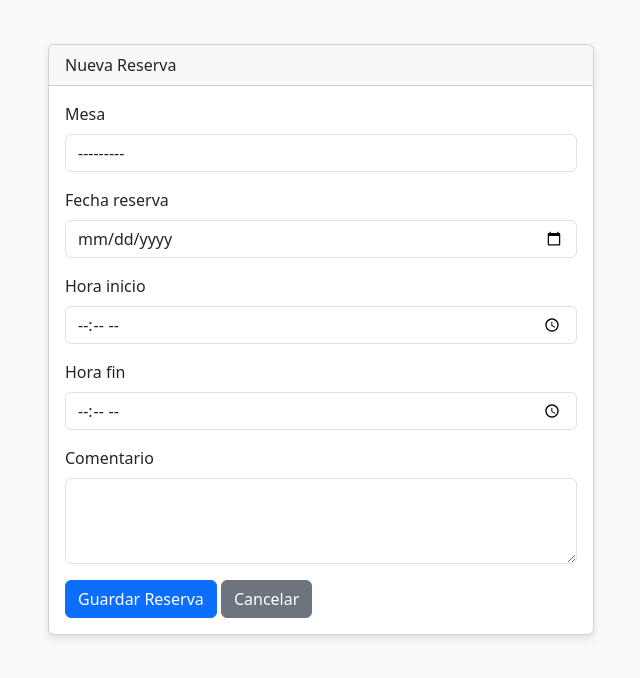
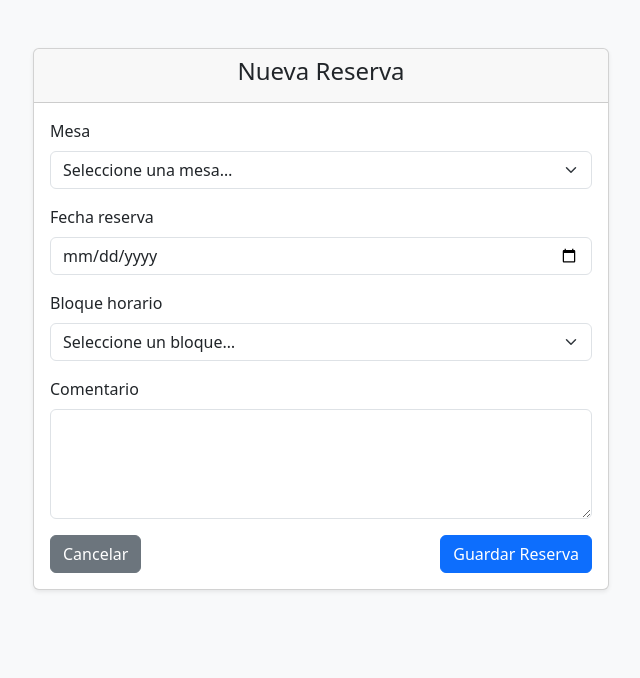
Before and after one commit to PabloUrra2233/grupo4_taller_de_integracion1_s3, a Django app: page /reservas/crear/ in a window 1280 px wide. Shown: the part 56-734 px from the top of the page, without its empty margins (319-959 px from the left). Run offline with Django 5.2, Linux system fonts and the light colour scheme; the visitor is signed in with stand-in values (Sample User, id 1); data that the repository does not hold is empty.

Commit message:
commit basura
aaaaaaaaa

```diff
--- a/reserva_mesas/urls.py
+++ b/reserva_mesas/urls.py
@@ -5,8 +5,9 @@ from . import views
 urlpatterns = [
     path('admin/', admin.site.urls),
     path('', views.home, name='home'),
-    path('', include('usuarios.urls')),
-    path('', include('mesas.urls')),
-    path('', include('reservas.urls')),
-    path('', include('accesos.urls')),
+
+    path('usuarios/', include('usuarios.urls')),
+    path('mesas/', include('mesas.urls')),
+    path('reservas/', include('reservas.urls')),
+    path('accesos/', include('accesos.urls')),
 ]
--- a/reservas/forms.py
+++ b/reservas/forms.py
@@ -1,44 +1,57 @@
 from django import forms
-from .models import Reserva
-from django.core.exceptions import ValidationError
-from django.db.models import Q
+from .models import Reserva, BloqueHorario, DisponibilidadSala
+from mesas.models import Mesa
+import datetime
+
 
 class ReservaForm(forms.ModelForm):
     class Meta:
         model = Reserva
-        fields = ['mesa', 'fecha_reserva', 'hora_inicio', 'hora_fin', 'comentario']
-        widgets = {
-            'fecha_reserva': forms.DateInput(attrs={'type': 'date', 'class': 'form-control'}),
-            'hora_inicio': forms.TimeInput(attrs={'type': 'time', 'class': 'form-control'}),
-            'hora_fin': forms.TimeInput(attrs={'type': 'time', 'class': 'form-control'}),
-            'mesa': forms.Select(attrs={'class': 'form-control'}),
-            'comentario': forms.Textarea(attrs={'class': 'form-control', 'rows': 3}),
-        }
+        fields = ["mesa", "fecha_reserva", "bloque", "comentario"]
+
+    def __init__(self, *args, **kwargs):
+        super().__init__(*args, **kwargs)
+
+        # Ordenar opciones de mesas y bloques
+        self.fields["mesa"].queryset = Mesa.objects.filter(activa=True).select_related("sala")
+        self.fields["mesa"].label_from_instance = lambda obj: f"{obj.sala.nombre} – Mesa {obj.numero_mesa}"
+        self.fields["bloque"].queryset = BloqueHorario.objects.all().order_by("hora_inicio")
+        self.fields["fecha_reserva"].widget.input_type = "date"
 
     def clean(self):
         cleaned_data = super().clean()
-        mesa = cleaned_data.get('mesa')
-        fecha = cleaned_data.get('fecha_reserva')
-        inicio = cleaned_data.get('hora_inicio')
-        fin = cleaned_data.get('hora_fin')
+        mesa = cleaned_data.get("mesa")
+        fecha = cleaned_data.get("fecha_reserva")
+        bloque = cleaned_data.get("bloque")
 
-        if inicio and fin and inicio >= fin:
-            raise ValidationError("La hora de inicio debe ser anterior a la hora de fin.")
+        if not (mesa and fecha and bloque):
+            return cleaned_data
 
-        if mesa and fecha and inicio and fin:
-            # Check for overlaps
-            # Overlap if: (StartA < EndB) and (EndA > StartB)
-            overlaps = Reserva.objects.filter(
-                mesa=mesa,
-                fecha_reserva=fecha
-            ).filter(
-                Q(hora_inicio__lt=fin) & Q(hora_fin__gt=inicio)
+        # 1) Verificar que la sala tenga disponibilidad ese día y bloque
+        dia_semana = fecha.weekday()  # 0=lunes ... 6=domingo
+        sala = mesa.sala
+        existe_dispo = DisponibilidadSala.objects.filter(
+            sala=sala,
+            bloque=bloque,
+            dia_semana=dia_semana,
+            activa=True,
+        ).exists()
+
+        if not existe_dispo:
+            raise forms.ValidationError(
+                "La sala de esa mesa no tiene disponibilidad para ese día y bloque horario."
             )
 
-            if self.instance.pk:
-                overlaps = overlaps.exclude(pk=self.instance.pk)
+        # 2) Evitar doble reserva de la misma mesa en mismo bloque/fecha
+        ya_reservada = Reserva.objects.filter(
+            mesa=mesa,
+            fecha_reserva=fecha,
+            bloque=bloque,
+        ).exists()
 
-            if overlaps.exists():
-                raise ValidationError("La mesa ya está reservada en ese horario.")
+        if ya_reservada:
+            raise forms.ValidationError(
+                "La mesa ya está reservada en ese horario."
+            )
 
         return cleaned_data
--- a/reservas/models.py
+++ b/reservas/models.py
@@ -1,15 +1,69 @@
+from django.conf import settings
 from django.db import models
-from django.conf import settings
-from mesas.models import Mesa
+from mesas.models import Mesa, Sala
+
+
+class BloqueHorario(models.Model):
+    hora_inicio = models.TimeField()
+    hora_fin = models.TimeField()
+
+    class Meta:
+        ordering = ["hora_inicio"]
+
+    def __str__(self):
+        return f"{self.hora_inicio.strftime('%H:%M')} – {self.hora_fin.strftime('%H:%M')}"
+
+
+class DisponibilidadSala(models.Model):
+    """
+    Define en qué días y bloques una sala está disponible.
+    dia_semana: 0=Lunes ... 6=Domingo
+    """
+    DIA_SEMANA_CHOICES = [
+        (0, "Lunes"),
+        (1, "Martes"),
+        (2, "Miércoles"),
+        (3, "Jueves"),
+        (4, "Viernes"),
+        (5, "Sábado"),
+        (6, "Domingo"),
+    ]
+
+    sala = models.ForeignKey(Sala, on_delete=models.CASCADE, related_name="disponibilidades")
+    bloque = models.ForeignKey(BloqueHorario, on_delete=models.CASCADE, related_name="disponibilidades")
+    dia_semana = models.IntegerField(choices=DIA_SEMANA_CHOICES)
+    activa = models.BooleanField(default=True)
+
+    class Meta:
+        unique_together = ("sala", "bloque", "dia_semana")
+        ordering = ["sala__nombre", "dia_semana", "bloque__hora_inicio"]
+
+    def __str__(self):
+        return f"{self.sala} – {self.get_dia_semana_display()} – {self.bloque}"
+
+
+class EstadoReserva(models.TextChoices):
+    PENDIENTE = "pendiente", "Pendiente"
+    CONFIRMADA = "confirmada", "Confirmada"
+    CANCELADA = "cancelada", "Cancelada"
+
 
 class Reserva(models.Model):
     usuario = models.ForeignKey(settings.AUTH_USER_MODEL, on_delete=models.CASCADE)
-    mesa = models.ForeignKey(Mesa, on_delete=models.CASCADE)
+    mesa = models.ForeignKey(Mesa, on_delete=models.CASCADE, related_name="reservas")
     fecha_reserva = models.DateField()
-    hora_inicio = models.TimeField()
-    hora_fin = models.TimeField()
+    bloque = models.ForeignKey(BloqueHorario, on_delete=models.CASCADE, related_name="reservas")
+    estado = models.CharField(
+        max_length=20,
+        choices=EstadoReserva.choices,
+        default=EstadoReserva.PENDIENTE,
+    )
     comentario = models.TextField(blank=True, null=True)
-    created_at = models.DateTimeField(auto_now_add=True)
+    creada_en = models.DateTimeField(auto_now_add=True)
+
+    class Meta:
+        unique_together = ("mesa", "fecha_reserva", "bloque")
+        ordering = ["-fecha_reserva", "bloque__hora_inicio"]
 
     def __str__(self):
-        return f"Reserva de {self.usuario} para Mesa {self.mesa.numero_mesa} el {self.fecha_reserva}"
+        return f"{self.mesa} – {self.fecha_reserva} – {self.bloque}"
--- a/reservas/urls.py
+++ b/reservas/urls.py
@@ -2,10 +2,10 @@ from django.urls import path
 from . import views
 
 urlpatterns = [
-    path('reservas/', views.mis_reservas, name='mis_reservas'),
-    path('reservas/todas/', views.todas_reservas, name='todas_reservas'),
-    path('reservas/crear/', views.crear_reserva, name='crear_reserva'),
-    path('reservas/<int:pk>/editar/', views.editar_reserva, name='editar_reserva'),
-    path('reservas/<int:pk>/eliminar/', views.eliminar_reserva, name='eliminar_reserva'),
-    path('reservas/reporte/', views.reporte_sql, name='reporte_sql'),
+    path('', views.mis_reservas, name='mis_reservas'),
+    path('todas/', views.todas_reservas, name='todas_reservas'),
+    path('crear/', views.crear_reserva, name='crear_reserva'),
+    path('<int:pk>/editar/', views.editar_reserva, name='editar_reserva'),
+    path('<int:pk>/eliminar/', views.eliminar_reserva, name='eliminar_reserva'),
+    path('reporte/', views.reporte_sql, name='reporte_sql'),
 ]
--- a/reservas/views.py
+++ b/reservas/views.py
@@ -5,6 +5,8 @@ from django.contrib import messages
 from .models import Reserva
 from .forms import ReservaForm
 from usuarios.models import Usuario
+from mesas.models import Mesa
+from reservas.models import BloqueHorario
 
 @login_required
 def mis_reservas(request):
@@ -18,19 +20,27 @@ def todas_reservas(request):
     reservas = Reserva.objects.all().select_related('usuario', 'mesa').order_by('-fecha_reserva')
     return render(request, 'reservas/lista.html', {'reservas': reservas, 'titulo': 'Todas las Reservas'})
 
+
 @login_required
 def crear_reserva(request):
-    if request.method == 'POST':
+    if request.method == "POST":
         form = ReservaForm(request.POST)
         if form.is_valid():
             reserva = form.save(commit=False)
             reserva.usuario = request.user
             reserva.save()
-            messages.success(request, 'Reserva creada exitosamente.')
-            return redirect('mis_reservas')
+            return redirect("reservas_lista")
     else:
         form = ReservaForm()
-    return render(request, 'reservas/form.html', {'form': form, 'titulo': 'Nueva Reserva'})
+
+    mesas = Mesa.objects.filter(activa=True)
+    bloques = BloqueHorario.objects.all()
+
+    return render(request, "reservas/form.html", {
+        "form": form,
+        "mesas": mesas,
+        "bloques": bloques,
+    })
 
 @login_required
 def editar_reserva(request, pk):
--- a/templates/reservas/form.html
+++ b/templates/reservas/form.html
@@ -1,26 +1,58 @@
-{% extends 'base.html' %}
+{% extends "base.html" %}
 
 {% block content %}
-<div class="row justify-content-center">
-    <div class="col-md-6">
-        <div class="card">
-            <div class="card-header">{{ titulo }}</div>
+<div class="container mt-5" style="max-width: 600px;">
+    <div class="card shadow-sm">
+        <div class="card-header text-center">
+            <h4>Nueva Reserva</h4>
+        </div>
+
         <div class="card-body">
-                <form method="post">
+
+            <form method="POST">
                 {% csrf_token %}
-                    {% for field in form %}
+
                 <div class="mb-3">
-                        <label class="form-label">{{ field.label }}</label>
-                        {{ field }}
-                        {% if field.errors %}
-                        <div class="text-danger">{{ field.errors }}</div>
-                        {% endif %}
+                    <label class="form-label">Mesa</label>
+                    <select name="mesa" class="form-select" required>
+                        <option value="">Seleccione una mesa…</option>
+                        {% for mesa in mesas %}
+                            <option value="{{ mesa.id }}">
+                                {{ mesa.sala.nombre }} - Mesa {{ mesa.numero }} (cap. {{ mesa.capacidad }})
+                            </option>
+                        {% endfor %}
+                    </select>
                 </div>
+
+                <div class="mb-3">
+                    <label class="form-label">Fecha reserva</label>
+                    <input type="date" name="fecha" class="form-control" required>
+                </div>
+
+                <div class="mb-3">
+                    <label class="form-label">Bloque horario</label>
+                    <select name="bloque" class="form-select" required>
+                        <option value="">Seleccione un bloque…</option>
+                        {% for b in bloques %}
+                            <option value="{{ b.id }}">
+                                {{ b.hora_inicio }} – {{ b.hora_fin }}
+                            </option>
                         {% endfor %}
+                    </select>
+                </div>
+
+                <div class="mb-3">
+                    <label class="form-label">Comentario</label>
+                    <textarea name="comentario" class="form-control" rows="4"></textarea>
+                </div>
+
+                <div class="d-flex justify-content-between">
+                    <a class="btn btn-secondary" href="/reservas/">Cancelar</a>
                     <button type="submit" class="btn btn-primary">Guardar Reserva</button>
-                    <a href="{% url 'mis_reservas' %}" class="btn btn-secondary">Cancelar</a>
+                </div>
+
             </form>
-            </div>
+
         </div>
     </div>
 </div>
```
Also changed, not shown: mesas/admin.py (+11 -11 lines), mesas/models.py (+19 -9 lines), reserva_mesas/settings.py (+23 -7 lines), reservas/admin.py (+16 -6 lines), mesas/migrations/0001_initial.py, reservas/migrations/0001_initial.py, reservas/migrations/0002_initial.py (deleted), 1 other file. Lines whose indentation alone changed are shown as unchanged.
